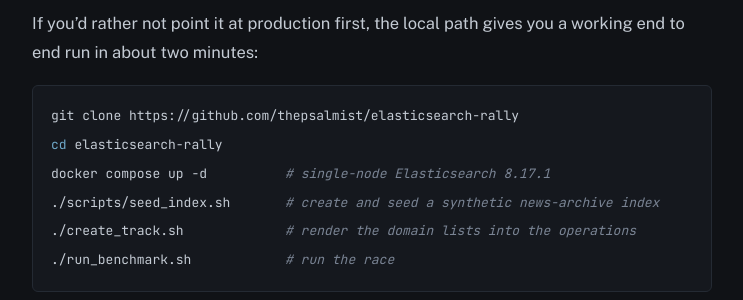
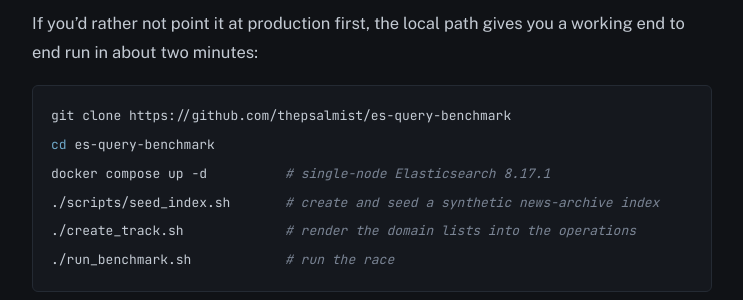
Before and after one commit to thepsalmist/thepsalmist.github.io, a Jekyll site: the page built from _posts/2026-08-12-elasticsearch-query-string-vs-terms-filter-benchmark.md, in a window 1280 px wide and 900 px high, scrolled down 10364 px. Shown: the part 153-453 px from the top of the window, without its empty margins (222-965 px from the left). Built offline with Jekyll 4.4.1, drawn with Linux system fonts in a browser that asks for light colours; some of the changed text lies outside the part shown.

Commit message:
Update benchmark repo references after rename
The elasticsearch-rally repo was renamed to es-query-benchmark. Update the
repo link, clone URL, and the cd target in the local-run block.

````diff
--- a/_posts/2026-08-12-elasticsearch-query-string-vs-terms-filter-benchmark.md
+++ b/_posts/2026-08-12-elasticsearch-query-string-vs-terms-filter-benchmark.md
@@ -14,7 +14,7 @@ number, so nobody could justify changing anything.
 This is the whole path from "feels slow" to "fixed and proven": how to check whether you have
 this problem, how to measure it properly, what the fix is, and how to confirm it worked.
 
-**Repo:** [`thepsalmist/elasticsearch-rally`](https://github.com/thepsalmist/elasticsearch-rally)
+**Repo:** [`thepsalmist/es-query-benchmark`](https://github.com/thepsalmist/es-query-benchmark)
 (Rally track, seed script, and committed results)
 
 > **If you only read one thing:** run your slow query with `"profile": true` and look at
@@ -377,8 +377,8 @@ If you'd rather not point it at production first, the local path gives you a wor
 end run in about two minutes:
 
 ```bash
-git clone https://github.com/thepsalmist/elasticsearch-rally
-cd elasticsearch-rally
+git clone https://github.com/thepsalmist/es-query-benchmark
+cd es-query-benchmark
 docker compose up -d          # single-node Elasticsearch 8.17.1
 ./scripts/seed_index.sh       # create and seed a synthetic news-archive index
 ./create_track.sh             # render the domain lists into the operations
````
